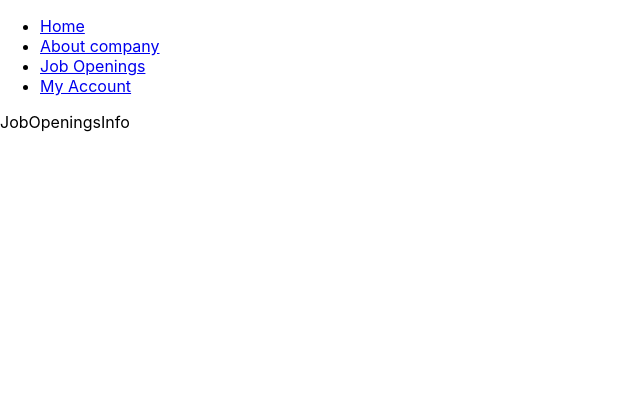
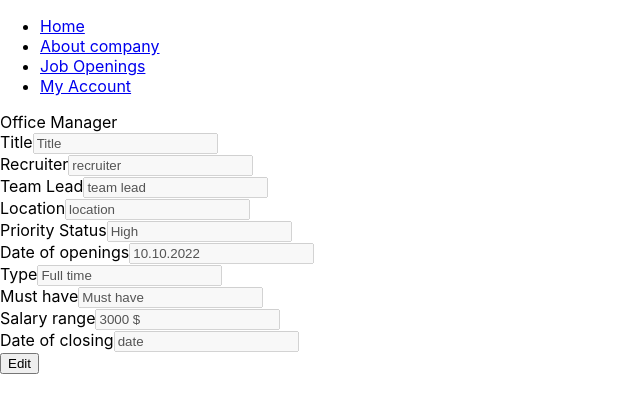
Before and after one commit to boyk0/ats-react, a React (Create React App) app: page /job-openings/info/1 in a window 1280 px wide. Shown: the top 412 px of the page, without its empty margins (0-640 px from the left). Built offline with nearby package versions, Linux system fonts and the light colour scheme.

Commit message:
job-openings/info

```diff
--- a/src/i18n.js
+++ b/src/i18n.js
@@ -17,6 +17,18 @@ const resources = {
 			"Job Openings location": "Location",
 			"Job Openings recruiter": "Recruiter",
 			"Job Openings priority": "Priority",
+			"Job Openings info title": "Title",
+			"Job Openings info recruiter": "Recruiter",
+			"Job Openings info team lead": "Team Lead",
+			"Job Openings info location": "Location",
+			"Job Openings info priority status": "Priority Status",
+			"Job Openings info date of openings": "Date of openings",
+			"Job Openings info type": "Type",
+			"Job Openings info must have": "Must have",
+			"Job Openings info salary range": "Salary range",
+			"Job Openings info date of closing": "Date of closing",
+			"Edit": "Edit",
+			"Save": "Save",
 		}
 	},
 };
--- a/src/pages/jobOpeningsInfo.js
+++ b/src/pages/jobOpeningsInfo.js
@@ -1,5 +1,96 @@
+import { useTranslation } from 'react-i18next';
+import { useState } from 'react';
+
 export const JobOpeningsInfo = () => {
+	const { t } = useTranslation();
+
+	const [state, setState] = useState({isEdit: false});
+
+	const onEditClick = () => {
+		setState({isEdit: true})
+	}
+
+	const onSave = () => {
+		setState({isEdit: false})
+	}
+
 	return <div className="JobOpeningsInfo">
-		JobOpeningsInfo
+		<div className="JobOpeningsInfo-header">
+			Office Manager
+		</div>
+		<div className="JobOpeningsInfo-content">
+			<div className="column">
+				<div className="JobOpeningsInfo-data-row">
+					<span className="title">
+						{t('Job Openings info title')}
+					</span>
+					<input type="text" value={'Title'} disabled={!state.isEdit}/>
+				</div>
+				<div className="JobOpeningsInfo-data-row">
+					<span className="title">
+						{t('Job Openings info recruiter')}
+					</span>
+					<input type="text" value={'recruiter'} disabled={!state.isEdit}/>
+				</div>
+				<div className="JobOpeningsInfo-data-row">
+					<span className="title">
+						{t('Job Openings info team lead')}
+					</span>
+					<input type="text" value={'team lead'} disabled={!state.isEdit}/>
+				</div>
+				<div className="JobOpeningsInfo-data-row">
+					<span className="title">
+						{t('Job Openings info location')}
+					</span>
+					<input type="text" value={'location'} disabled={!state.isEdit}/>
+				</div>
+				<div className="JobOpeningsInfo-data-row">
+					<span className="title">
+						{t('Job Openings info priority status')}
+					</span>
+					<input type="text" value={'High'} disabled={!state.isEdit}/>
+				</div>
+				<div className="JobOpeningsInfo-data-row">
+					<span className="title">
+						{t('Job Openings info date of openings')}
+					</span>
+					<input type="text" value={'10.10.2022'} disabled={!state.isEdit}/>
+				</div>
+			</div>
+
+			<div className="column">
+				<div className="JobOpeningsInfo-data-row">
+					<span className="title">
+						{t('Job Openings info type')}
+					</span>
+					<input type="text" value={'Full time'} disabled={!state.isEdit}/>
+				</div>
+				<div className="JobOpeningsInfo-data-row">
+					<span className="title">
+						{t('Job Openings info must have')}
+					</span>
+					<input type="text" value={'Must have'} disabled={!state.isEdit}/>
+				</div>
+				<div className="JobOpeningsInfo-data-row">
+					<span className="title">
+						{t('Job Openings info salary range')}
+					</span>
+					<input type="text" value={'3000 $'} disabled={!state.isEdit}/>
+				</div>
+				<div className="JobOpeningsInfo-data-row">
+					<span className="title">
+						{t('Job Openings info date of closing')}
+					</span>
+					<input type="text" value={'date'} disabled={!state.isEdit}/>
+				</div>
+			</div>
+
+			<div className="edit-button">
+				{state.isEdit
+					? <button onClick={onSave}>{t('Save')}</button>
+					: <button onClick={onEditClick}>{t('Edit')}</button>
+				}
+			</div>
+		</div>
 	</div>
 }
```
